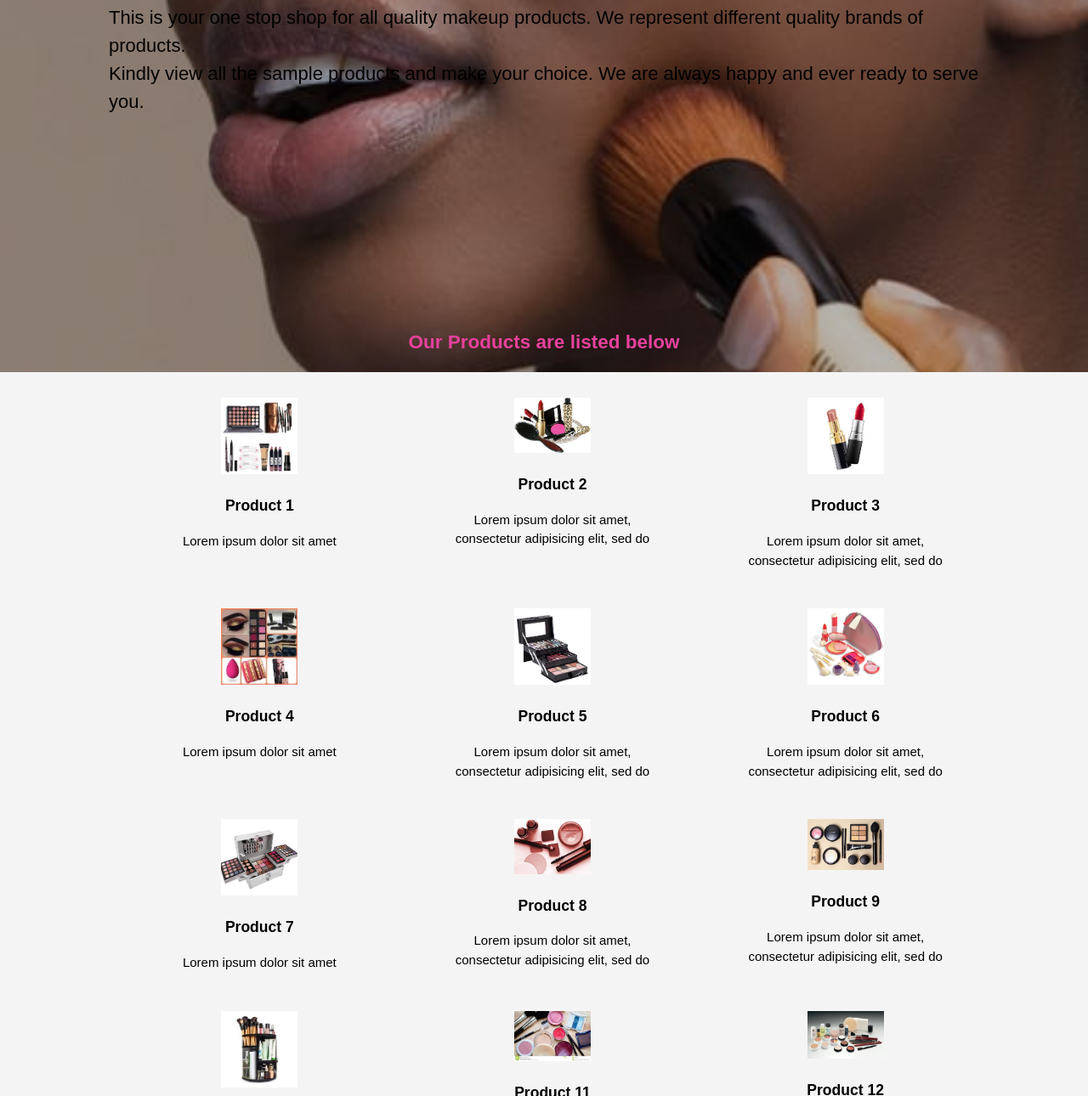
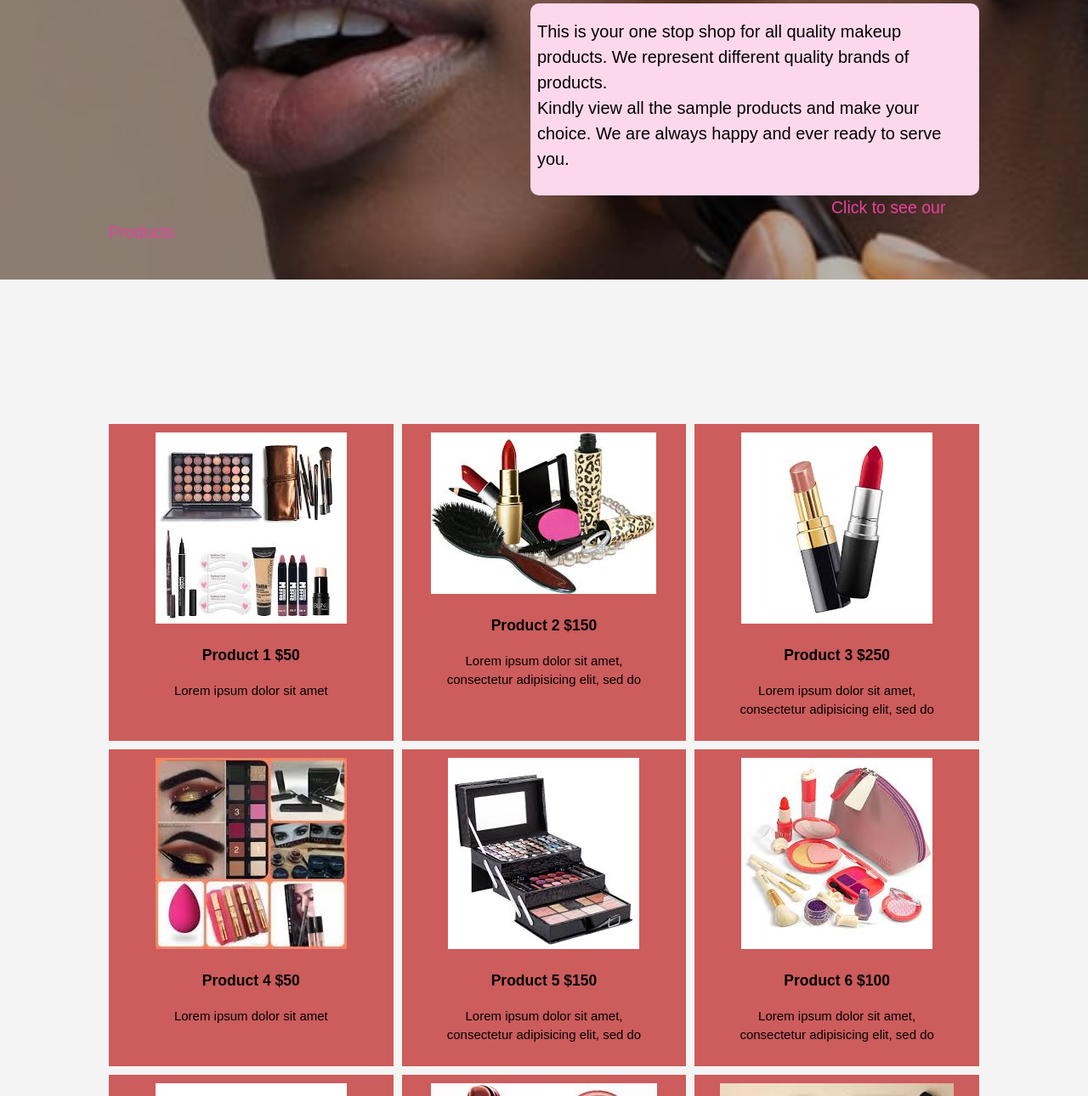
Before and after one commit to danielemeks/bootcamp-project-makeovershop, a plain HTML site: page UI/landing-page/landing-page.html in a window 1280 px wide. Shown: the part 374-1664 px from the top of the page at 85% size. Drawn offline with Linux system fonts and the light colour scheme.

Commit message:
modified call to action text, added background and price to products on display

```diff
--- a/UI/landing-page/landing-page.css
+++ b/UI/landing-page/landing-page.css
@@ -78,17 +78,25 @@ header a:hover {
   margin-bottom: 10px;
   color: #ffffff;
 }
-#showcase h2{
- margin-top: 250px;
- text-align: center;
+.showcase-text a{
+ font-size: 1.3em;
  color:#e8419d;
+ margin-left: 850px;
+ text-decoration: none;
 }
-#showcase p {
+#message-box p {
   margin-top: 10px;
-  font-size: 22px;
+  font-size: 20px;
   color:#000000;
+
 }
-
+#message-box{
+  width: 50%;
+  background-color: #fdd8ed;
+  float: right;
+  padding: 8px;
+  border-radius: 10px;
+}
 /*newsletter*/
 #newsletter {
   background: #35424a;
@@ -114,18 +122,21 @@ header a:hover {
   display: grid;
   grid-template-columns: repeat(3, 1fr);
   grid-gap: 10px;
-
+  padding-top: 150px;
+}
+.box{
+  background-color: indianred;
 }
 #boxes {
   margin-top: 20px;
+
 }
 #boxes .box {
   text-align: center;
-  width: 100%;
   padding: 10px;
 }
 #boxes .box img {
-  width: 90px;
+  width: 80;
 }
 
 /*footer*/
@@ -175,12 +186,12 @@ footer {
   #showcase h1 {
     font-size: 15px;
   }
-  .list-product{
+  /*.list-product{
   display: grid;
   grid-template-columns: repeat(2, 1fr);
   grid-gap: 3px;
 
-}
+}*/
 }
 
 @media (max-width: 320px) {
@@ -196,10 +207,10 @@ footer {
   #showcase h1 {
     font-size: 18px;
   }
-  .list-product{
+ /* .list-product{
   display: grid;
   grid-template-columns: 1fr;
   grid-gap: 2px;
 
+}*/
 }
-}
--- a/UI/landing-page/landing-page.html
+++ b/UI/landing-page/landing-page.html
@@ -33,139 +33,141 @@
       <div class="container">
         <div class="showcase-text">
           <h1>Quality and Affordable Makeup Products</h1>
+          <div id="message-box">
           <p>
             This is your one stop shop for all quality makeup products. We represent different quality brands of products.<br>
             Kindly view all the sample products and make your choice. We are always happy and ever ready to serve you.
           </p>
-          <h2>Our Products are listed below</h2>
+          </div>
+          <a href="#product-1" rel="internal" id="display-products">Click to see our Products</a>
         </div>
       </div>
     </section>
 
     <section id="boxes">
-      <div class="container list-product">
-        <div class="box">
+      <div class="container list-product" >
+        <div class="box" id="product-1">
           <img src="./images/product-a.jpg" />
-          <h3>Product 1</h3>
+          <h3>Product 1 $50</h3>
           <p>
             Lorem ipsum dolor sit amet
           </p>
         </div>
         <div class="box">
           <img src="./images/product-b.jpg" />
-          <h3>Product 2</h3>
+          <h3>Product 2 $150</h3>
           <p>
             Lorem ipsum dolor sit amet, <br>consectetur adipisicing elit, sed do
           </p>
         </div>
         <div class="box">
           <img src="./images/product-c.jpg" />
-          <h3>Product 3</h3>
+          <h3>Product 3 $250</h3>
           <p>
             Lorem ipsum dolor sit amet, <br>consectetur adipisicing elit, sed do
           </p>
         </div>
-        <div class="box">
+        <div class="box" >
           <img src="./images/product-d.jpg" />
-          <h3>Product 4</h3>
+          <h3>Product 4 $50</h3>
           <p>
             Lorem ipsum dolor sit amet
           </p>
         </div>
         <div class="box">
           <img src="./images/product-e.jpg" />
-          <h3>Product 5</h3>
+          <h3>Product 5 $150</h3>
           <p>
             Lorem ipsum dolor sit amet, <br>consectetur adipisicing elit, sed do
           </p>
         </div>
         <div class="box">
           <img src="./images/product-f.jpg" />
-          <h3>Product 6</h3>
+          <h3>Product 6 $100</h3>
           <p>
             Lorem ipsum dolor sit amet, <br>consectetur adipisicing elit, sed do
           </p>
         </div>
         <div class="box">
           <img src="./images/product-g.jpg" />
-          <h3>Product 7</h3>
+          <h3>Product 7 $50</h3>
           <p>
             Lorem ipsum dolor sit amet
           </p>
         </div>
         <div class="box">
           <img src="./images/product-h.jpg" />
-          <h3>Product 8</h3>
+          <h3>Product 8 $150</h3>
           <p>
             Lorem ipsum dolor sit amet, <br>consectetur adipisicing elit, sed do
           </p>
         </div>
-        <div class="box">
+        <div class="box" >
           <img src="./images/product-i.jpg" />
-          <h3>Product 9</h3>
+          <h3>Product 9 $150</h3>
           <p>
             Lorem ipsum dolor sit amet, <br>consectetur adipisicing elit, sed do
           </p>
         </div>
         <div class="box">
           <img src="./images/product-j.jpg" />
-          <h3>Product 10</h3>
+          <h3>Product 10 $50</h3>
           <p>
             Lorem ipsum dolor sit amet
           </p>
         </div>
         <div class="box">
           <img src="./images/product-k.jpg" />
-          <h3>Product 11</h3>
+          <h3>Product 11 $200</h3>
           <p>
             Lorem ipsum dolor sit amet, <br>consectetur adipisicing elit, sed do
           </p>
         </div>
         <div class="box">
           <img src="./images/product-l.jpg" />
-          <h3>Product 12</h3>
+          <h3>Product 12 $50</h3>
           <p>
             Lorem ipsum dolor sit amet, <br>consectetur adipisicing elit, sed do
           </p>
         </div>
         <div class="box">
           <img src="./images/product-m.jpg" />
-          <h3>Product 13</h3>
+          <h3>Product 13 $150</h3>
           <p>
             Lorem ipsum dolor sit amet
           </p>
         </div>
         <div class="box">
           <img src="./images/product-n.jpg" />
-          <h3>Product 14</h3>
+          <h3>Product 14 $50</h3>
           <p>
             Lorem ipsum dolor sit amet, <br>consectetur adipisicing elit, sed do
           </p>
         </div>
         <div class="box">
           <img src="./images/product-o.jpg" />
-          <h3>Product 15</h3>
+          <h3>Product 15 $250</h3>
           <p>
             Lorem ipsum dolor sit amet, <br>consectetur adipisicing elit, sed do
           </p>
         </div>
         <div class="box">
           <img src="./images/product-p.jpg" />
-          <h3>Product 16</h3>
+          <h3>Product 16 $150</h3>
           <p>
             Lorem ipsum dolor sit amet
           </p>
         </div>
         <div class="box">
           <img src="./images/product-q.jpg" />
-          <h3>Product 17</h3>
+          <h3>Product 17 $200</h3>
           <p>
             Lorem ipsum dolor sit amet, <br>consectetur adipisicing elit, sed do
           </p>
         </div>
         <div class="box">
           <img src="./images/product-r.jpg" />
-          <h3>Product 18</h3>
+          <h3>Product 18 $250</h3>
           <p>
             Lorem ipsum dolor sit amet, <br>consectetur adipisicing elit, sed do
           </p>
```
